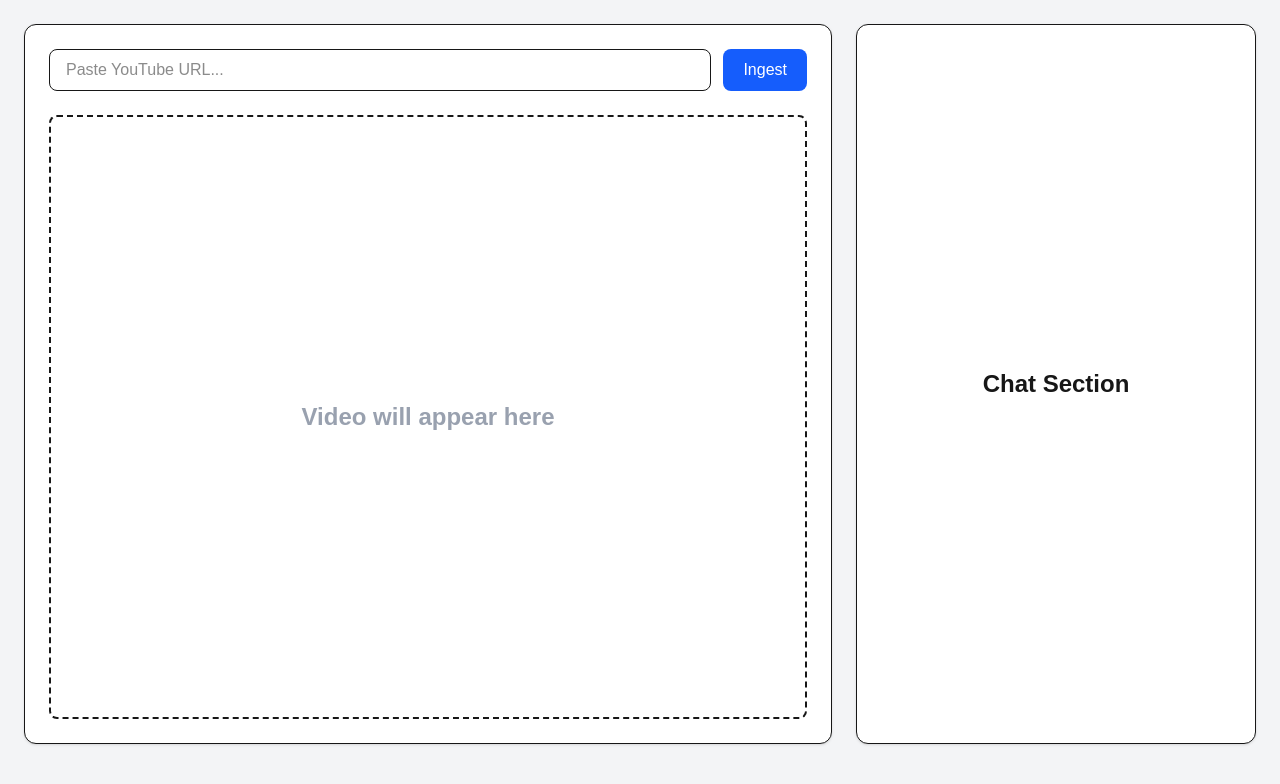
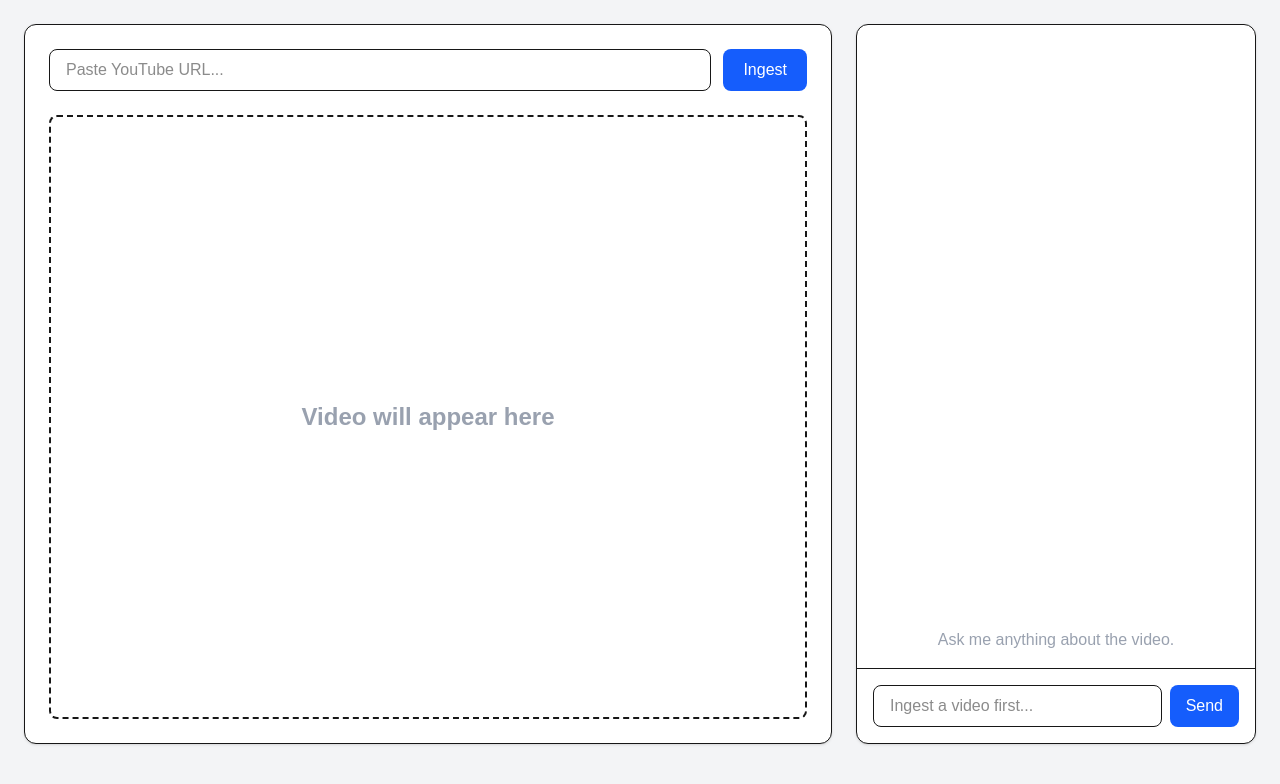
Before and after one commit to zaid-nawaz/Labyrinth, a Next.js app in the folder frontend/: page / in a window 1280 px wide. Shown: the top 784 px of the page. Built offline with nearby package versions, Linux system fonts and the light colour scheme.

Commit message:
built the frontend

```diff
--- a/frontend/app/page.tsx
+++ b/frontend/app/page.tsx
@@ -3,11 +3,15 @@
 import { useState } from "react";
 import VideoForm from "@/components/VideoForm";
 import { api } from "@/lib/api";
+import VideoPlayer from "@/components/VideoPlayer";
+import { Message } from "@/types/chat";
+import Chat from "@/components/Chat";
 
 export default function Home() {
 
 const [videoId, setVideoId] = useState("");
 const [loading, setLoading] = useState(false);
+const [messages, setMessages] = useState<Message[]>([]);
 
     const handleIngest = async (url: string) => {
       try {
@@ -28,25 +32,71 @@ const [loading, setLoading] = useState(false);
       }
     };
 
+    const handleSend = async (message: string) => {
+      if (!videoId) return;
+
+      // Immediately show the user's message
+      setMessages((prev) => [
+        ...prev,
+        {
+          role: "user",
+          content: message,
+        },
+      ]);
+
+      try {
+        const response = await api.post("/query", {
+          video_id: videoId,
+          query: message,
+        });
+
+        setMessages((prev) => [
+          ...prev,
+          {
+            role: "assistant",
+            content: response.data.content,
+          },
+        ]);
+
+        console.log(response.data.offset);
+      } catch (err) {
+        console.error(err);
+
+        setMessages((prev) => [
+          ...prev,
+          {
+            role: "assistant",
+            content: "Something went wrong.",
+          },
+        ]);
+      }
+    };
+
 
   return (
     <main className="min-h-screen bg-gray-100 p-6">
       <div className="mx-auto flex h-[90vh] max-w-7xl gap-6">
         {/* Left Panel */}
       <div className="flex flex-1 flex-col rounded-xl border bg-white p-6 shadow">
-        <VideoForm onIngest={handleIngest}/>
+        <VideoForm onIngest={handleIngest} loading={loading}/>
 
-        <div className="mt-6 flex flex-1 items-center justify-center rounded-lg border-2 border-dashed">
-          <h2 className="text-2xl font-semibold text-gray-400">
-            Video will appear here
-          </h2>
-        </div>
+      <div className="mt-6 flex-1">
+        {videoId ? (
+          <VideoPlayer videoId={videoId} />
+        ) : (
+          <div className="flex h-full items-center justify-center rounded-lg border-2 border-dashed">
+            <h2 className="text-2xl font-semibold text-gray-400">
+              Video will appear here
+            </h2>
+          </div>
+        )}
+      </div>
       </div>
 
         {/* Right Panel */}
-        <div className="flex w-[400px] items-center justify-center rounded-xl border bg-white shadow">
-          <h2 className="text-2xl font-semibold">Chat Section</h2>
-        </div>
+      <div className="w-[400px] rounded-xl border bg-white shadow">
+        <Chat messages={messages} onSend={handleSend} disabled={!videoId} />
+      </div>
       </div>
     </main>
   );
--- a/frontend/components/Chat.tsx
+++ b/frontend/components/Chat.tsx
@@ -0,0 +1,47 @@
+import { Message } from "@/types/chat";
+import ChatInput from "./ChatInput";
+import { useRef, useEffect } from "react";
+import ChatMessage from "./ChatMessage";
+
+interface ChatProps {
+  messages: Message[];
+  onSend: (message: string) => void;
+  disabled : boolean;
+
+}
+
+export default function Chat({ messages, onSend, disabled }: ChatProps) {
+
+const bottomRef = useRef<HTMLDivElement>(null);
+
+useEffect(() => {
+  bottomRef.current?.scrollIntoView({
+    behavior: "smooth",
+  });
+}, [messages]);
+
+
+  return (
+    <div className="flex h-full flex-col">
+<div className="flex flex-1 flex-col justify-end overflow-y-auto p-4">
+        {messages.length === 0 ? (
+          <p className="text-center text-gray-400">
+            Ask me anything about the video.
+          </p>
+        ) : (
+          messages.map((message, index) => (
+            <ChatMessage
+            key={index}
+            role={message.role}
+            content={message.content}
+            />
+          ))
+        )}
+      </div>
+      <div ref={bottomRef} />
+
+      <ChatInput onSend={onSend} disabled={disabled}/>
+
+    </div>
+  );
+}
--- a/frontend/components/ChatInput.tsx
+++ b/frontend/components/ChatInput.tsx
@@ -0,0 +1,48 @@
+"use client";
+
+import { useState } from "react";
+
+interface ChatInputProps {
+  onSend: (message: string) => void;
+  disabled : boolean;
+}
+
+export default function ChatInput({ onSend, disabled }: ChatInputProps) {
+  const [input, setInput] = useState("");
+
+  const handleSubmit = (e: React.FormEvent) => {
+    e.preventDefault();
+
+    if (!input.trim()) return;
+
+    onSend(input);
+    setInput("");
+  };
+
+  return (
+    <form
+      onSubmit={handleSubmit}
+      className="border-t p-4 flex gap-2"
+    >
+      <input
+        type="text"
+        placeholder={
+            disabled
+                ? "Ingest a video first..."
+                : "Ask about the video..."
+        }
+        value={input}
+        onChange={(e) => setInput(e.target.value)}
+        className="flex-1 rounded-lg border px-4 py-2 outline-none focus:ring-2 focus:ring-blue-500"
+        disabled={disabled}
+      />
+
+      <button
+        type="submit"
+        className="rounded-lg bg-blue-600 px-4 py-2 text-white hover:bg-blue-700"
+      >
+        Send
+      </button>
+    </form>
+  );
+}
--- a/frontend/components/ChatMessage.tsx
+++ b/frontend/components/ChatMessage.tsx
@@ -0,0 +1,23 @@
+
+
+interface ChatMessageProps {
+    role: "user" | "assistant";
+    content: string;
+}
+
+export default function ChatMessage({
+    role,
+    content,
+}: ChatMessageProps) {
+    return (
+            <div
+              className={`mb-4 rounded-lg p-3 ${
+                role === "user"
+                  ? "ml-auto max-w-[80%] bg-blue-600 text-white"
+                  : "mr-auto max-w-[80%] bg-gray-800"
+              }`}
+            >
+              {content}
+            </div>
+    );
+}
--- a/frontend/components/VideoForm.tsx
+++ b/frontend/components/VideoForm.tsx
@@ -4,9 +4,10 @@ import { useState } from "react";
 
 interface VideoFormProps {
   onIngest: (url: string) => void;
+  loading : boolean;
 }
 
-export default function VideoForm({ onIngest }: VideoFormProps) {
+export default function VideoForm({ onIngest, loading }: VideoFormProps) {
   const [url, setUrl] = useState("");
 
   const handleSubmit = (e: React.FormEvent) => {
@@ -28,12 +29,13 @@ export default function VideoForm({ onIngest }: VideoFormProps) {
         className="flex-1 rounded-lg border px-4 py-2 outline-none focus:ring-2 focus:ring-blue-500"
       />
 
-      <button
-        type="submit"
-        className="rounded-lg bg-blue-600 px-5 py-2 text-white hover:bg-blue-700"
-      >
-        Ingest
-      </button>
+    <button
+      type="submit"
+      disabled={loading}
+      className="rounded-lg bg-blue-600 px-5 py-2 text-white disabled:opacity-50"
+    >
+      {loading ? "Ingesting..." : "Ingest"}
+    </button>
     </form>
   );
 }
--- a/frontend/components/VideoPlayer.tsx
+++ b/frontend/components/VideoPlayer.tsx
@@ -0,0 +1,16 @@
+interface VideoPlayerProps {
+  videoId: string;
+}
+
+export default function VideoPlayer({ videoId }: VideoPlayerProps) {
+  return (
+    <div className="aspect-video w-full overflow-hidden rounded-xl">
+      <iframe
+        className="h-full w-full"
+        src={`https://www.youtube.com/embed/${videoId}`}
+        title="YouTube Video Player"
+        allowFullScreen
+      />
+    </div>
+  );
+}
--- a/frontend/types/chat.ts
+++ b/frontend/types/chat.ts
@@ -0,0 +1,4 @@
+export interface Message {
+  role: "user" | "assistant";
+  content: string;
+}
```
Also changed, not shown: 2 other files (tests, documents, lock files or other folders).
